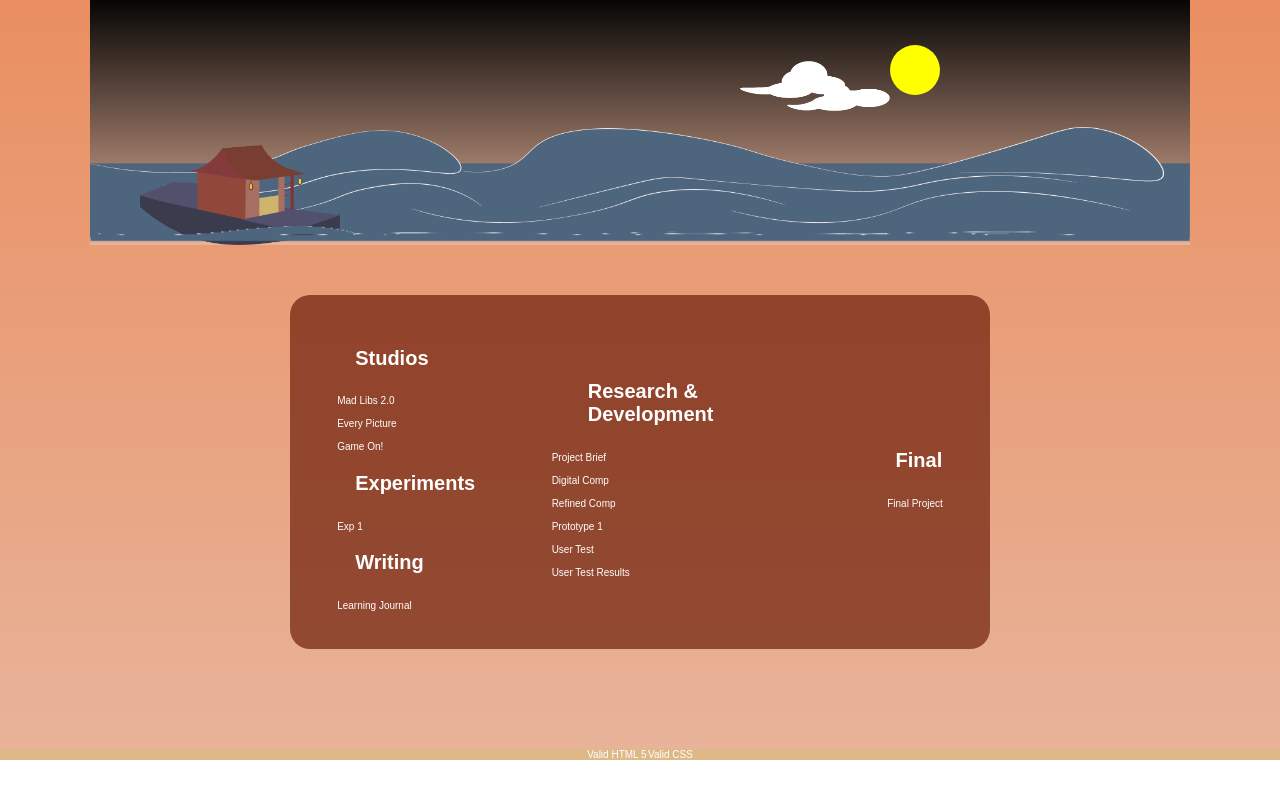
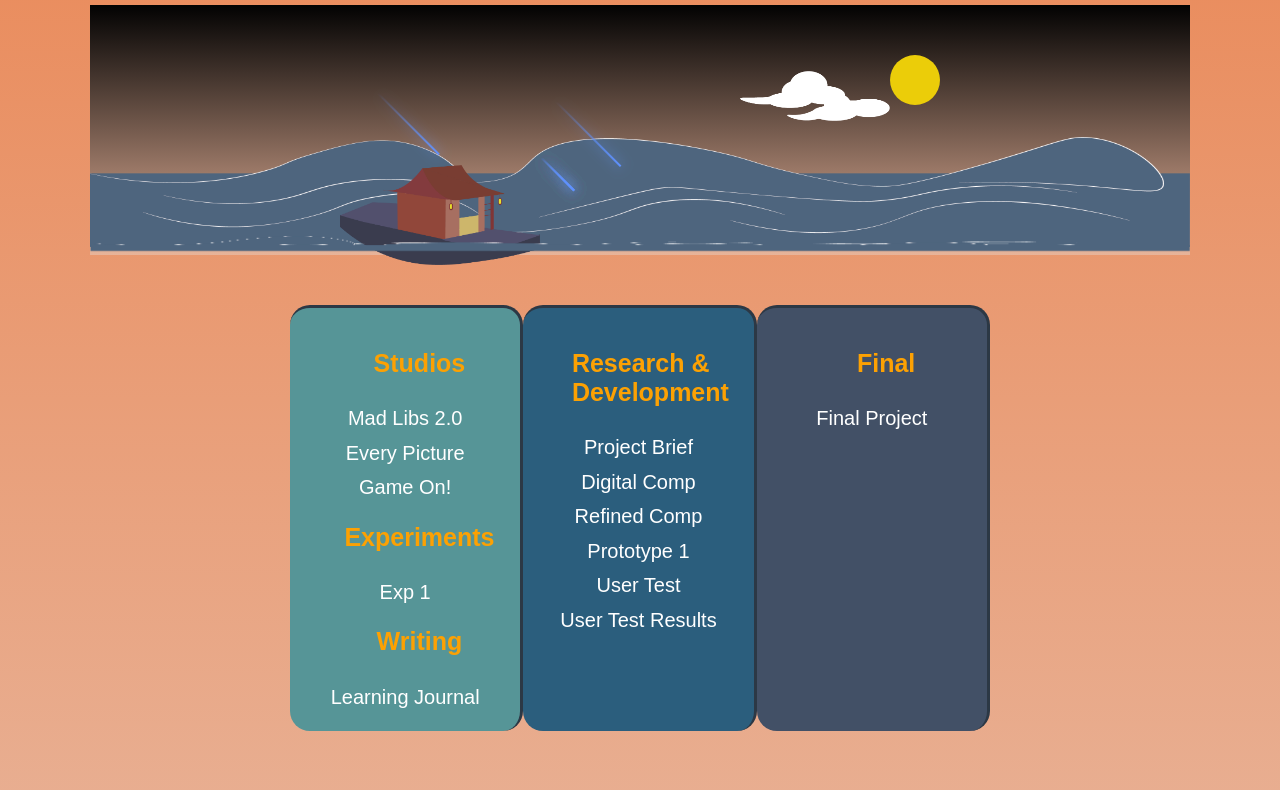
Before and after one commit to phzhou130/.github.io, a plain HTML site: page des157a/index.html in a window 1280 px wide. Shown: the part 124-914 px from the top of the page. Before the commit the page ends 884 px from the top, so only its background shows below. Drawn offline with nearby package versions, Linux system fonts and the light colour scheme; a web font is replaced by a local one.

Commit message:
portalpage

```diff
--- a/des157a/index.html
+++ b/des157a/index.html
@@ -38,9 +38,15 @@
         </div>
         <div class="lines"></div>
     </header>
-
+    <div class="sky">
+        <div class="star"></div>
+        <div class="star"></div>
+        <div class="star"></div>
+        <div class="star"></div>
+        <div class="star"></div>
+    </div>
     <main>
-            <section>
+            <section id="part1">
                 <h2>Studios</h2>
                 <li><a href="">Mad Libs 2.0</a></li>
                 <li><a href=""> Every Picture </a></li>
@@ -50,7 +56,7 @@
                 <h2>Writing</h2>
                 <li><a href=""> Learning Journal </a></li>
             </section>
-            <section>
+            <section id="part2">
                 <h2>Research & Development</h2>
                 <li><a href="">Project Brief</a></li>
                 <li><a href="">Digital Comp</a></li>
@@ -60,14 +66,23 @@
                 <li><a href="">User Test Results</a></li>
             </section>
 
-            <section>
+            <section id="part3">
                 <h2>Final</h2>
                 <li><a href=""> Final Project</a></li>
             </section>
+    <!--I rearrange the link list after the critique session-->
+
+    </main>
+    <section id="waterwave">
+        <div class ="wave1"></div>
+        <div class ="wave2"></div>
+        <div class ="wave3"></div>
+        <div class ="wave4"></div>
+    </section>
 
 
-    </main>
     <footer>
+        <a href="mailto:&#112;&#104;&#122;&#104;&#111;&#117;&#064;&#117;&#099;&#100;&#097;&#118;&#105;&#115;&#046;&#101;&#100;&#117;">Email me</a></p>
         <a href="https://validator.w3.org/check?uri=https://yourusername.github.io/des157">Valid HTML 5</a>
         <a href="https://jigsaw.w3.org/css-validator/check/referer">Valid CSS</a>
     </footer>
--- a/des157a/styles.css
+++ b/des157a/styles.css
@@ -15,8 +15,8 @@ h1{
     animation: headline 3s 1;
 }
 h2 {
-    color: white;
-    font-size: 20px;
+    color: rgb(252, 161, 3);
+    font-size: 25px;
     font-family: 'Gemunu Libre', sans-serif;
     margin-left: 15%;
 }
@@ -26,13 +26,13 @@ li{
 }
 
 a {
+    text-align: left;
     color: white;
-    font-size: 10px;
+    font-size: 20px;
     text-decoration: none;
-    text-align: center;
 }
-a:hover{
-    font-size: 15px;
+section a:hover{
+    font-size: 25px;
     transition: all 1s;
 }
 main{
@@ -40,7 +40,7 @@ main{
 
     margin:auto;
 
-    background-color: rgb(110, 30, 11,0.7);
+    /*background-color: rgb(110, 30, 11,0.7);*/
     display: flex;
     align-self: center;
     flex-direction: row;
@@ -55,19 +55,143 @@ main{
 
 }
 section{
-    margin: auto;
+
+    line-height: 1.15;
+    display: flex;
+    flex-direction: column;
+    width: 33%;
     font-family: 'Gemunu Libre', sans-serif;
-    align-content: center;
+    align-items: center;
     color:whitesmoke;
-    font-size: 20px;
-    padding:35px;
+    font-size: 30px;
+    padding:20px;
+}
+#part1, #part2, #part3{
+    display: flex;
+    border: 3px solid #2c3845;
+    border-left: none;
+    border-bottom: none;
+    border-radius: 20px;
+}
+#part1{
+    background-color: #569597;
+}
+#part1:hover{
+    background-color: #006e5f;
+}
+#part2{
+    background-color: #2b5e7d;
+
+}
+#part2:hover{
+    background-color: #5c8987;
+}
+#part3{
+    background-color: rgb(66, 80, 102);
+}
+#part3:hover{
+    background-color: #b7b278;
+}
+.sky{
+    transform: rotateZ(45deg);
+}
+/*this is the animation of Meteor shower*/
+.star{
+    position: absolute;
+    top: 25%;
+    left: 20%;
+    height: 2px;
+    background: linear-gradient( -45deg, #5f91ff, rgba(0,0,255,0));
+    filter: drop-shadow(0 0 6px #699bff);
+    animation: tail 3000ms ease-in-out infinite, shooting 3000ms ease-in-out infinite;
+}
+.star ::before, .star ::after{
+    position: absolute;
+    content: "";
+    /*top:calc(50% - 1px);*/
+    right: 0;
+    height: 2px;
+    width:30px;
+    background: linear-gradient(-45deg, rgba(0,0,255,0),#5f91ff,rgba(0,0,255,0));
+    border-radius: 100%;
+    transform: translateX(50%) rotateZ(45deg);
+    animation: shining 3000ms ease-in-out infinite;
+}
+
+.star::after{
+    transform: translateX(50%) rotateZ(-45deg);
+
+}
+
+.star:nth-child(1){
+    top:calc(25% - 50px);
+    left: calc(50% - 300px);
+    animation-delay: 650ms;
+}
+
+.star:nth-child(1)::before, .star:nth-child(1)::after{
+    animation-delay: 650ms;
+}
+
+.star:nth-child(2){
+    top:calc(25% - -70px);
+    left: calc(50% - 450px);
+    animation-delay: 550ms;
+}
+.star:nth-child(2)::before, .star:nth-child(1)::after{
+    animation-delay: 550ms;
+}
+/*
+
+.star:nth-child(3){
+    top:calc(25% - -90px);
+    left: calc(30% - 50px);
+    animation-delay: 1500ms;
+}
+.star:nth-child(3)::before, .star:nth-child(1)::after{
+    animation-delay: 15000ms;
+}*/
+
+@keyframes tail {
+    0%{
+        width: 0;
+    }
+    30%{
+        width: 100px;
+    }
+    100%{
+        width:0;
+    }
+}
+@keyframes shining {
+    0%{
+        width:0;
+    }
+    50%{
+        width: 30px;
+    }
+    100%{
+        width: 0;
+    }
+}
+@keyframes shooting {
+    0%{
+        transform: translateX(0);
+
+    }
+    100%{
+        transform: translateX(320px);
+    }
 }
 footer{
+    gap:50px;
+    font-size: 40px;
+    display: flex;
+    flex-direction: row;
     background-color: burlywood;
     color: white;
     font-family: 'Gemunu Libre', sans-serif;
-    font-size: 5px;
-    text-align: center;
+    justify-content: center;
     margin-bottom: 0%;
 }
 .banner{
@@ -84,8 +208,9 @@ footer{
 }
 
 .boat{
+    top: 10px;
     display: flex;
-    position: absolute;
+    position: relative;
     animation: move 15s linear ;
     animation-fill-mode: forwards;
 }
@@ -106,7 +231,7 @@ footer{
     top: -150px;
     height: 50px;
     width: 50px;
-    background-color: yellow;
+    background-color:#ebcd09;
     border-radius: 50%;
 }
 
@@ -121,6 +246,7 @@ footer{
     left: 600px;
     top: -130px;
 }
+
 @keyframes headline {
     0%{
         color: black;
```
